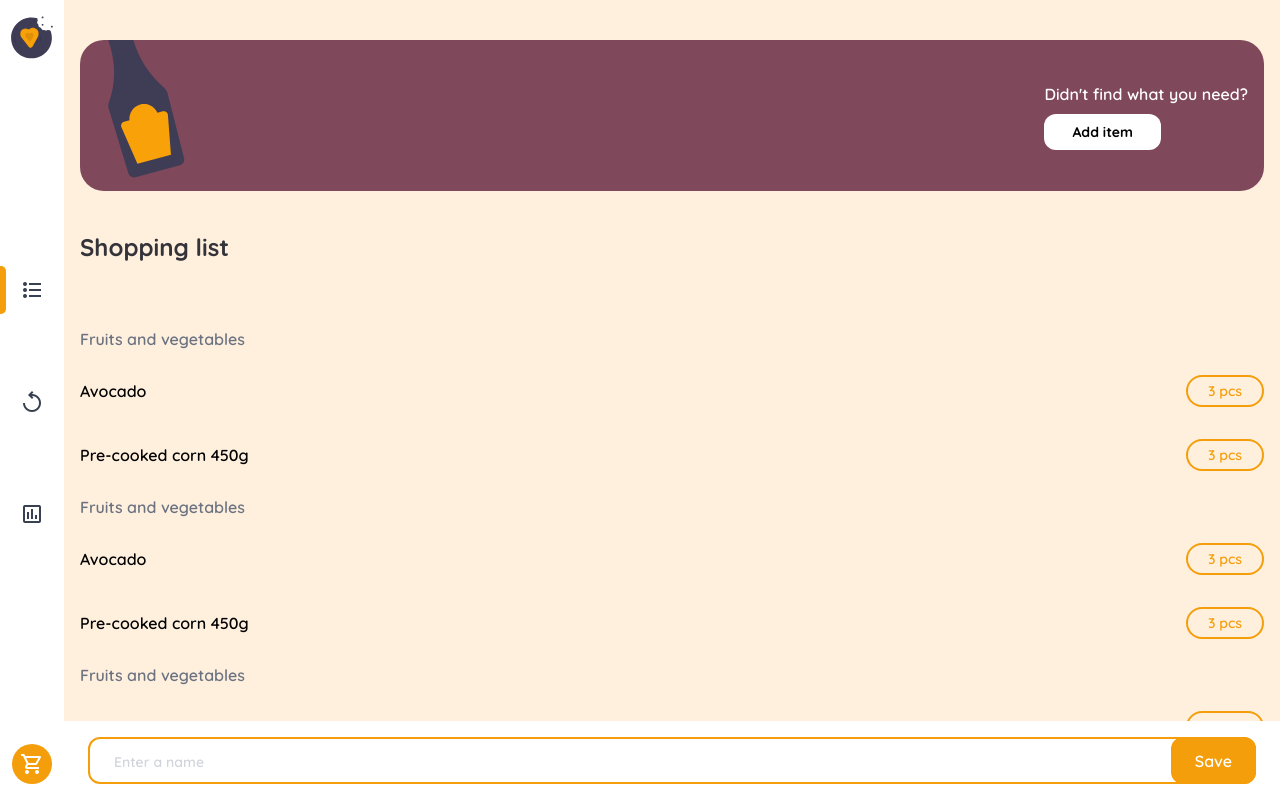
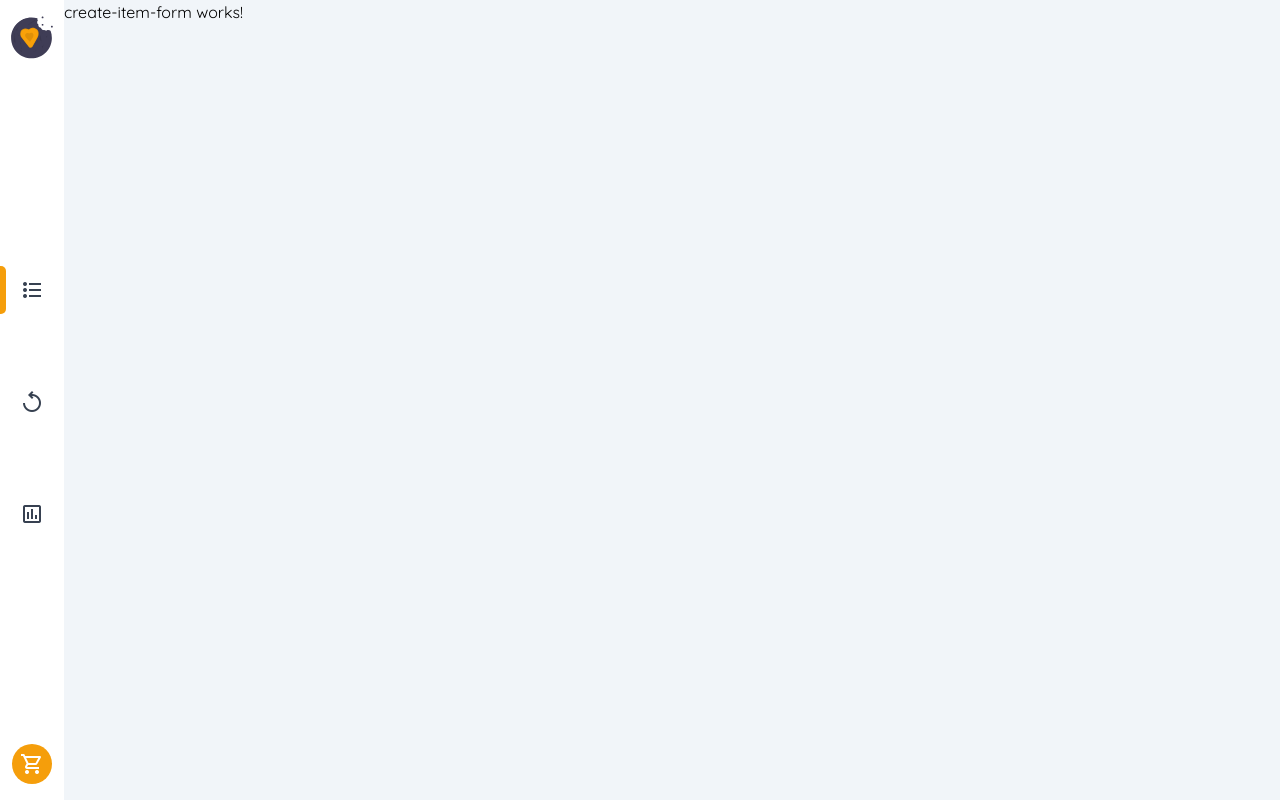
Before and after one commit to sarrietav-dev/shoppingify, an Angular app in the folder Client/: page / in a window 1280 px wide. Built offline with nearby package versions, Linux system fonts and the light colour scheme.

Commit message:
🚧 Add the create-item-form module

```diff
--- a/Client/src/app/app.component.html
+++ b/Client/src/app/app.component.html
@@ -1,6 +1,6 @@
 <div class="flex h-full">
   <app-navbar></app-navbar>
   <main class="grow overflow-y-auto bg-slate-100">
-    <app-shopping-cart></app-shopping-cart>
+    <app-create-item-form></app-create-item-form>
   </main>
 </div>
--- a/Client/src/app/app.module.ts
+++ b/Client/src/app/app.module.ts
@@ -7,6 +7,7 @@ import { CoreModule } from './core/core.module';
 import { BrowserAnimationsModule } from '@angular/platform-browser/animations';
 import { ItemListModule } from './modules/item-list/item-list.module';
 import { ShoppingCartModule } from './modules/shopping-cart/shopping-cart.module';
+import { CreateItemFormModule } from './modules/create-item-form/create-item-form.module';
 
 @NgModule({
   declarations: [AppComponent],
@@ -16,7 +17,8 @@ import { ShoppingCartModule } from './modules/shopping-cart/shopping-cart.module
     CoreModule,
     BrowserAnimationsModule,
     ItemListModule,
-    ShoppingCartModule
+    ShoppingCartModule,
+    CreateItemFormModule
   ],
   providers: [],
   bootstrap: [AppComponent],
--- /dev/null
+++ b/Client/src/app/modules/create-item-form/pages/create-item-form/create-item-form.component.html
@@ -0,0 +1 @@
+<p>create-item-form works!</p>
```
Also changed, not shown: Client/src/app/modules/create-item-form/create-item-form.module.ts (added, +10 -0 lines), Client/src/app/modules/create-item-form/pages/create-item-form/create-item-form.component.ts (added, +10 -0 lines), Client/src/app/modules/create-item-form/pages/create-item-form/create-item-form.component.css (added), 1 other file (tests, documents, lock files or other folders).
